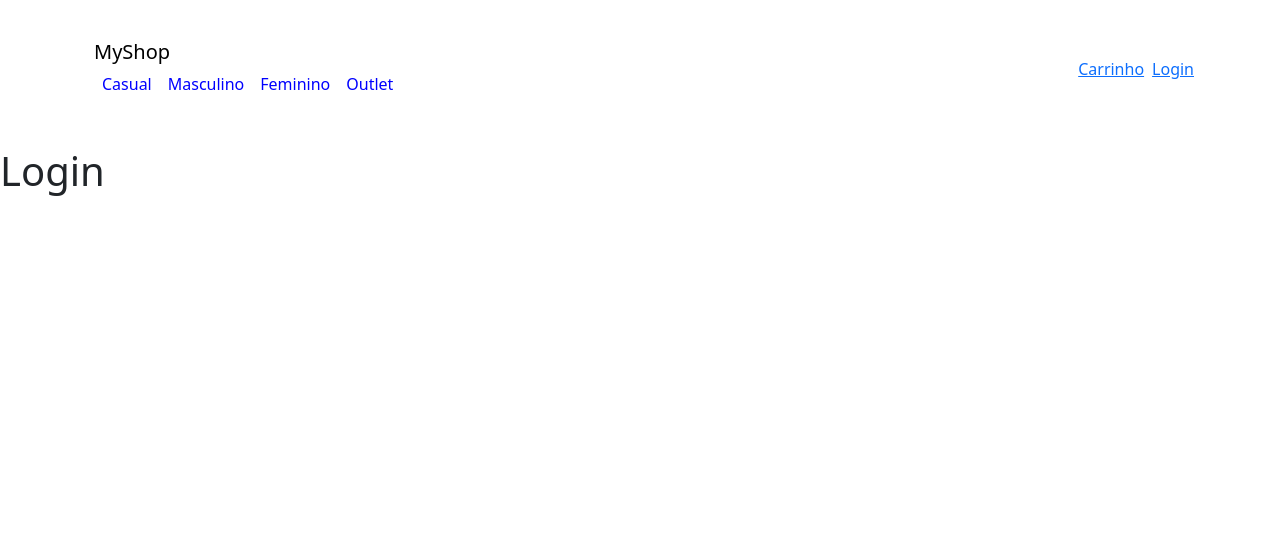
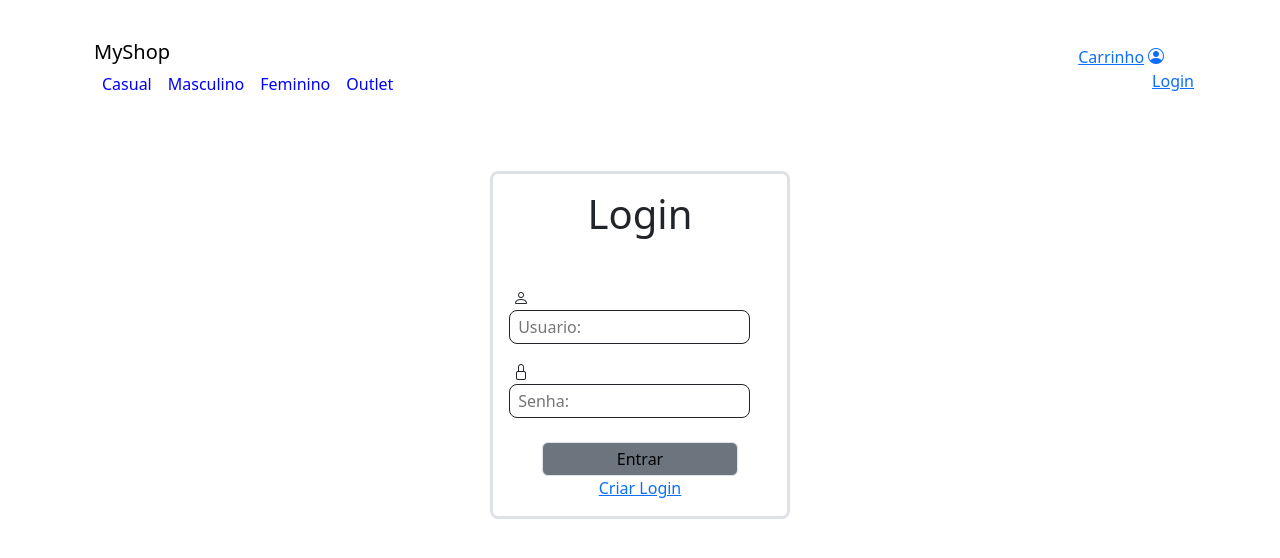
Before and after one commit to daviguerra05/Checkpoint05_Frontend, a React (Vite) app: page /Login in a window 1280 px wide. Shown: the top 558 px of the page. Built offline with nearby package versions, Linux system fonts and the light colour scheme.

Commit message:
Login feto by Caua

```diff
--- a/package.json
+++ b/package.json
@@ -11,7 +11,7 @@
   },
   "dependencies": {
     "bootstrap": "^5.3.1",
-    "bootstrap-icons": "^1.11.0",
+    "bootstrap-icons": "^1.11.1",
     "react": "^18.2.0",
     "react-bootstrap": "^2.9.0",
     "react-dom": "^18.2.0",
--- a/src/Login.jsx
+++ b/src/Login.jsx
@@ -1,7 +1,139 @@
+import '../src/css/login.css'
+import 'bootstrap/dist/css/bootstrap.min.css';
+import 'bootstrap-icons/font/bootstrap-icons.css'
+import { useState } from 'react';
+
 function Login(){
-    return(
-        <h1>Login</h1>
-    )
+
+
+    const [showLogin, setShowLogin] = useState(true);
+
+  const toggleForm = () => {
+    setShowLogin(!showLogin);
+  };
+
+  const [data, setData] = useState({
+    username: "",
+    password: ""
+  });
+
+  const { username, password } = data;
+
+  const changeHandler = (e) => {
+    setData({ ...data, [e.target.name]: e.target.value });
+  };
+
+  const submitHandler = (e) => {
+    e.preventDefault();
+
+    if (password.length < 5 || username.length < 5) {
+      alert('O usuário e a senha devem ter pelo menos 5 caracteres');
+      setData({
+        username: "",
+        password: ""
+      });
+      console.log(data, "Criação de login ivalido");
+
+    }else{
+        console.log(data, "Criação de login validada");
+        alert("Criação de login feita com sucesso ")
+    }
+
+
+  };
+
+  const submitLogin = (e) => {
+    e.preventDefault();
+    let usernamelogin = document.getElementById("username").value;
+    let passwordlogin = document.getElementById("password").value;
+
+    if (username === usernamelogin && password === passwordlogin) {
+      console.log("deu bom");
+      alert("Login realizado com sucesso");
+    } else {
+      console.log("deu ruim");
+      alert("Usuario ou senha incorretos")
+    }
+  };
+
+
+
+        return(
+            <section>
+                {showLogin ? (
+            <div id='login' className=" container-sm border border-3 rounded-3  just p-3 d-flex justify-content-center mt-5">
+
+            <form onSubmit={submitLogin} >
+
+                <h1 className='text-center'>Login</h1>
+
+                <div className='mt-5 mb-3' >
+
+                    <label htmlFor="username"><i class="bi bi-person p-1"></i></label>
+                    <input className='border-dark border rounded-3 p-1' i type="text" name="username" id="username"  placeholder=' Usuario:'  required/>
+                </div>
+
+                <div className='mb-4'>
+
+                    <label htmlFor="password"><i class="bi bi-lock p-1"></i></label>
+                    <input className='border-dark border rounded-3 p-1' type="password" name="password" id="password" placeholder=' Senha:' required/>
+                </div>
+
+                 <div className='text-center'>
+                    <button className='border bg-secondary rounded-2 p-1 w-75 '  type="submit" name="submit" id='button'>Entrar</button>
+                </div>
+
+                <div className='text-center'>
+                <a className=' p-1 w-75 '  onClick={toggleForm}>Criar Login</a>
+                </div>
+
+            </form>
+            </div>
+
+            ) : (
+
+
+
+            <div id='create-login' className=" container-sm border border-3 rounded-3 p-3 d-flex justify-content-center mt-5">
+
+            <form onSubmit={submitHandler} >
+
+                <h1 className='text-center'>Registrar</h1>
+
+
+                <div className=' mt-5 mb-3' >
+
+                    <label htmlFor="username"><i class="bi bi-person p-1"></i></label>
+                    <input className='border-dark border rounded-3 p-1' i type="text" name="username" placeholder="Crie seu Usuario" value={username} onChange={changeHandler}  required/>
+                </div>
+
+                <div className='mb-4'>
+
+                    <label htmlFor="password"><i class="bi bi-lock p-1"></i></label>
+                    <input className='border-dark border rounded-3 p-1' type="password" name="password" placeholder="Crie sua Senha" value={password} onChange={changeHandler} required/>
+                </div>
+
+
+               <div className='text-center'>
+                     <button className='border bg-secondary rounded-2 p-1 w-75 ' type="submit" name="submit" id='button'>Criar</button>
+               </div>
+
+               <div className='text-center'>
+                <a className=' p-1 w-75 '  onClick={toggleForm}>Acessar</a>
+             </div>
+            </form>
+
+        </div>
+
+
+
+)}
+        </section>
+
+
+
+
+        );
 }
 
 export default Login
--- /dev/null
+++ b/src/css/login.css
@@ -0,0 +1,14 @@
+*{
+    padding: 0;
+    margin: 0;
+}
+
+
+
+#login{
+    width: 300px;
+}
+
+#create-login{
+    width: 300px;
+}
```
Also changed, not shown: imagens/login/do-utilizador.png (added), 1 other file (tests, documents, lock files or other folders).
